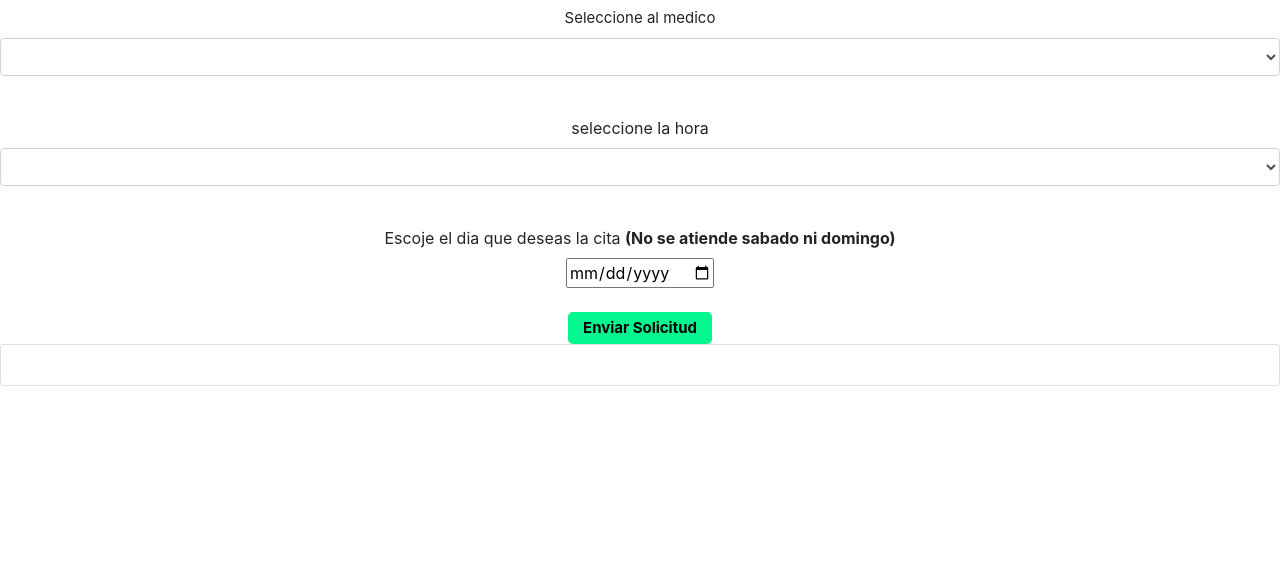
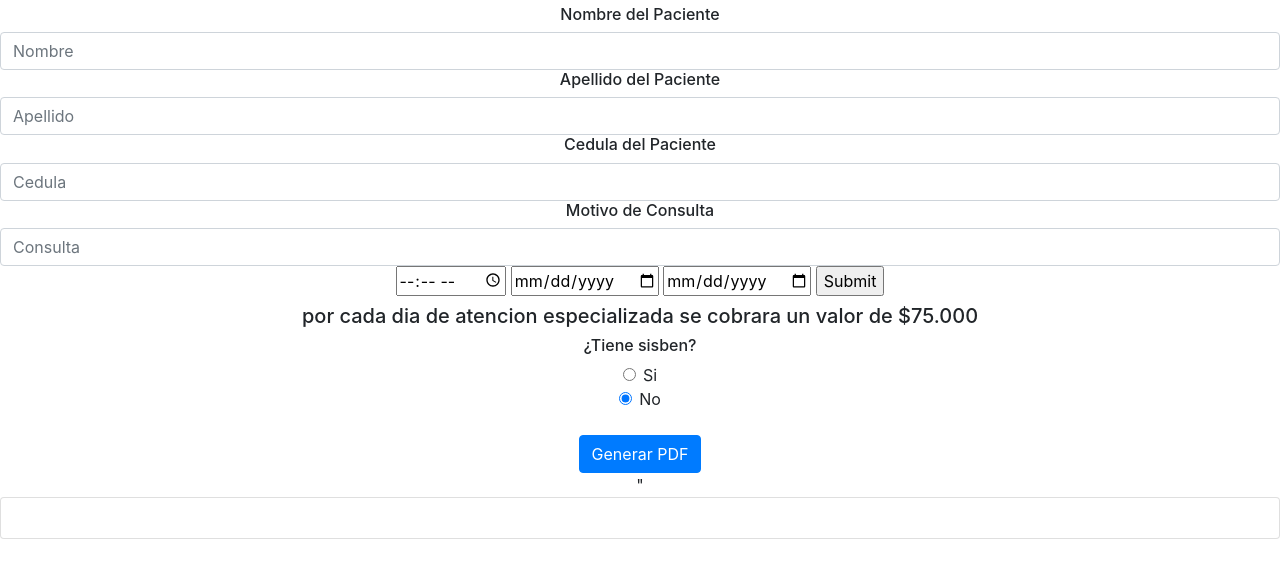
Before and after one commit to NIXON0220/Taller-Daniel-Alvarez-, a plain HTML site: page pacientes.html in a window 1280 px wide. Shown: the part 107-684 px from the top of the page. Drawn offline with nearby package versions, Linux system fonts and the light colour scheme.

Commit message:
date add

```diff
--- /dev/null
+++ b/calcularDias.js
@@ -0,0 +1,6 @@
+function calcularDias(){
+    let fechaInicio = new Date(document.getElementById("fechaInicio").value);
+    let fechaFin = document.getElementById("fechaFin").value;
+    let fechaSistema = new Date();
+    alert(fechaInicio);
+}
--- /dev/null
+++ b/datos.js
@@ -0,0 +1,29 @@
+function generarpdfdatos(){
+    let nombre = document.getElementById("nombre").value;
+    let apellido = document.getElementById("apellido").value;
+    let cedula = document.getElementById("cedula").value;
+    let motivo = document.getElementById("motivo").value;
+    let fechaInicio = document.getElementById("fechaInicio").value;
+    let fechaFin = document.getElementById("fechaFin").value;
+
+    let checkradio1 = document.getElementById('si').value;
+
+    if (checkradio1.checked) {
+        checkradio1 = "Si";
+    } else {
+        checkradio1 = "No";
+    }
+
+
+
+    var doc = new jsPDF();
+    doc.setDrawColor(255, 0, 0);
+    doc.text(20, 20, "Nombre: " + nombre);
+    doc.text(20, 30, "Apellido: " + apellido);
+    doc.text(20, 40, "Cedula: " + cedula);
+    doc.text(20, 50, "Motivo: " + motivo);
+    doc.text(20, 60, "Fecha Inicio: " + fechaInicio);
+    doc.text(20, 70, "Fecha Fin: " + fechaFin);
+    doc.text(20, 80, "Sisben" + checkradio1);
+    doc.save("datos.pdf");
+}
--- a/pacientes.html
+++ b/pacientes.html
@@ -70,57 +70,57 @@
 <div style="text-align: center;">
   <h1>Bienvenidos al sistema de agendamiento de citas medicas</h1>
 
-  <form action="">
-      <div class="form-group">
-          <label for="exampleFormControlSelect1" style="font-size:15px"> Seleccione al medico</label>
-          <select class="form-control" id="exampleFormControlSelect1">
-              <option></option>
-              <option value="1">Dr. Juan Perez</option>
-              <option value="2">Dr. Pedro Lopez</option>
-              <option value="3">Dr. Carlos Martinez</option>
-              <option value="4">Dr. Jose Gonzales</option>
-              <option value="5">Dr. Luisa Fernanda</option>
-          </select>
-      </div><br>
+  <div class="nombre">
+    <h6>Nombre del Paciente</h6>
+    <input type="text" class="form-control" placeholder="Nombre" aria-label="Recipient's username with two button addons" id="nombre">
+</div>
+<div class="apellido">
+    <h6>Apellido del Paciente</h6>
+    <input type="text" class="form-control" placeholder="Apellido" aria-label="Recipient's username with two button addons" id="apellido">
 
-      <div class="form-group">
-          <label for="exampleFormControlSelect2"> seleccione la hora</label>
-          <select class="form-control" id="exampleFormControlSelect2">
-              <option></option>
-              <option value="7">   7:00 am</option>
-              <option value="7:30">7:30 am</option>
-              <option value="8">   8:00 am</option>
-              <option value="8:30">8:30 am</option>
-              <option value="9">   9:00 am</option>
-              <option value="9:30">9:30 am</option>
-              <option value="10">  10:00 am</option>
-              <option value="10:30">10:30 am</option>
-              <option value="11">  11:00 am</option>
-              <option value="11:30">11:30 am</option>
-              <option value="12">  12:00 am</option>
-              <option value="12:30">12:30 am</option>
-              <option value="13">  13:00 am</option>
-              <option value="13:30">13:30 am</option>
-              <option value="14">  14:00 am</option>
-              <option value="14:30">14:30 am</option>
-              <option value="15">  15:00 am</option>
-              <option value="15:30">15:30 am</option>
-              <option value="16">  16:00 am</option>
-              <option value="16:30">16:30 am</option>
-              <option value="17">  17:00 am</option>
-              <option value="17:30">17:30 am</option>
-              <option value="18">  18:00 am</option>
-              <option value="18:30">16:30 am</option>
-          </select>
-      </div><br>
+    <div class="cedula">
+        <h6>Cedula del Paciente</h6>
+        <input type="text" class="form-control" placeholder="Cedula" aria-label="Recipient's username with two button addons" id="cedula">
+  </div>
 
-      <label for="appt-date">Escoje el dia que deseas la cita <b>(No se atiende sabado ni domingo)</b></label><br>
-      <input type="date" name="" id="exampleFormControlSelect3"><br><br>
+  <div class="consulta">
+    <h6>Motivo de Consulta</h6>
+    <input type="text" class="form-control" placeholder="Consulta" aria-label="Recipient's username with two button addons" id="motivo">
+  </div>
 
-      <button onclick="" type="submit" style="border-radius:5px ;border:0;padding:5px 15px ;font-size:15px; font-weight:bold;
-      background:rgb(2, 247, 145)">Enviar Solicitud</button>
+<label>
+  <input type="time">
+  <input type="date" id="fechaInicio">
+  <input type="date" id="fechaFin">
+  <input type="submit" id="calcular" onclick="calcularDias();">
+</label>
+
+<br>
+  <div class="atencion">
+    <h5>por cada dia de atencion especializada se cobrara un valor de $75.000</h5>
+  </div>
+
+  <div class="sisben">
+    <h6>¿Tiene sisben?</h6>
+    <div class="form-check">
+      <input class="form-check-input" type="radio" name="flexRadioDefault" id="si">
+      <label class="form-check-label" for="flexRadioDefault1">
+        Si
+      </label>
+    </div>
+    <div class="form-check">
+      <input class="form-check-input" type="radio" name="flexRadioDefault" id="no" checked>
+      <label class="form-check-label" for="flexRadioDefault2">
+        No
+      </label>
+    </div>
+    <br>
+
+
+    <button type="button" class="btn btn-primary" onclick="generarpdfdatos()">Generar PDF</button>
   </form>
 </div>
+
 
 
 
@@ -130,6 +130,8 @@
     <script src="https://cdn.jsdelivr.net/npm/bootstrap@4.0.0/dist/js/bootstrap.min.js" integrity="sha384-JZR6Spejh4U02d8jOt6vLEHfe/JQGiRRSQQxSfFWpi1MquVdAyjUar5+76PVCmYl" crossorigin="anonymous"></script>
     <script src="./accesibilidad.js"></script>
     <script src="jsPDF-1.3.2\dist\jspdf.min.js"></script>
+    <script src="./datos.js"></script>"
+    <script src="./calcularDias.js"></script>
 
 <footer>
     <div class="card">
```
